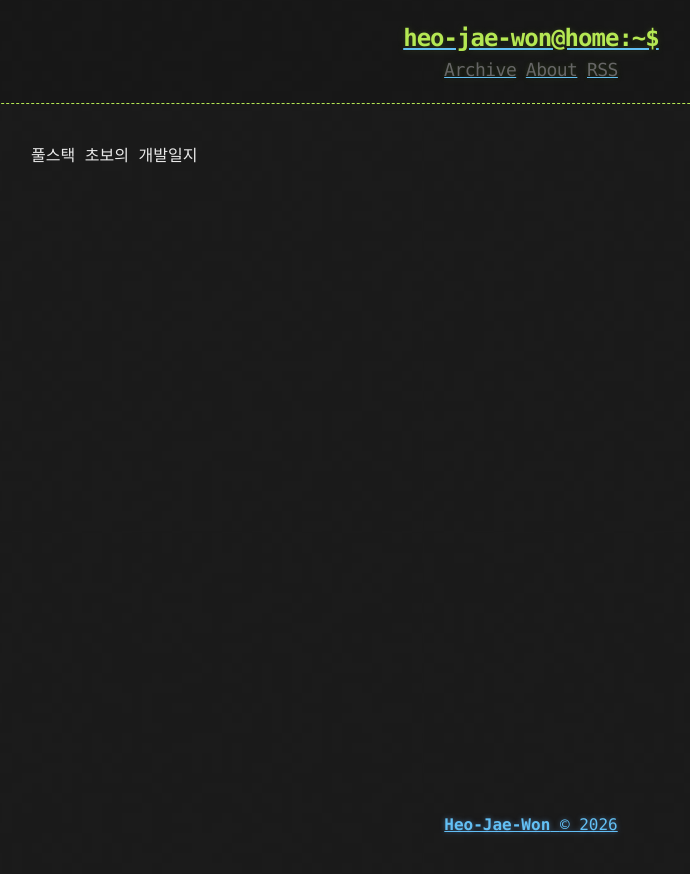
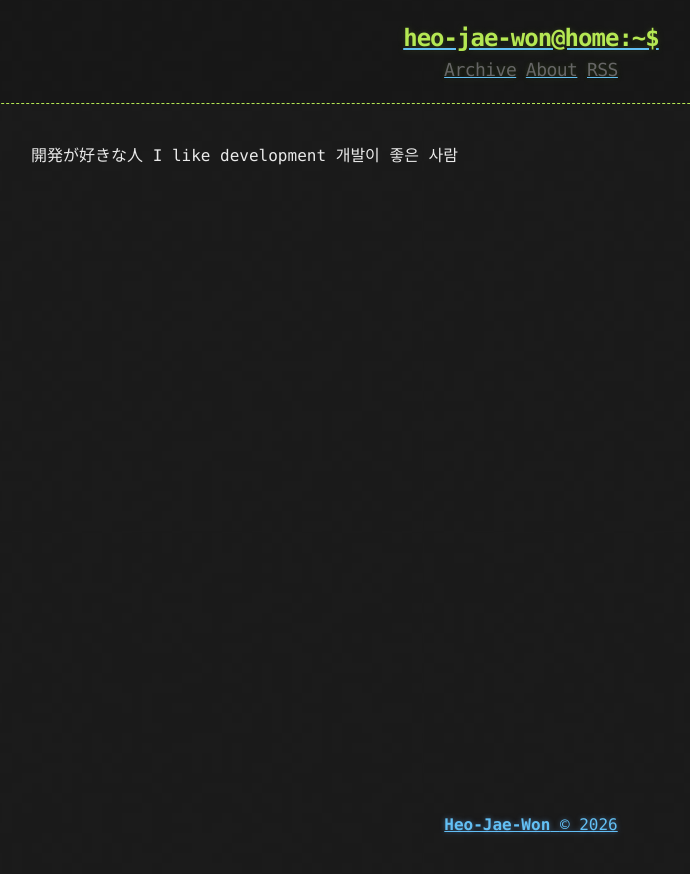
Before and after one commit to Heo-Jae-Won/Heo-Jae-Won.github.io, a Jekyll site: the page built from about.md, in a window 1280 px wide. Shown: the top 874 px of the page, without its empty margins (109-799 px from the left). Built offline with Jekyll 4.4.1, drawn with Linux system fonts in a browser that asks for light colours.

Commit message:
add english and japanese description

```diff
--- a/about.md
+++ b/about.md
@@ -3,4 +3,6 @@ layout: page
 title: About
 ---
 
-풀스택 초보의 개발일지
+開発が好きな人
+I like development
+개발이 좋은 사람
```
Also changed, not shown: README.md.
